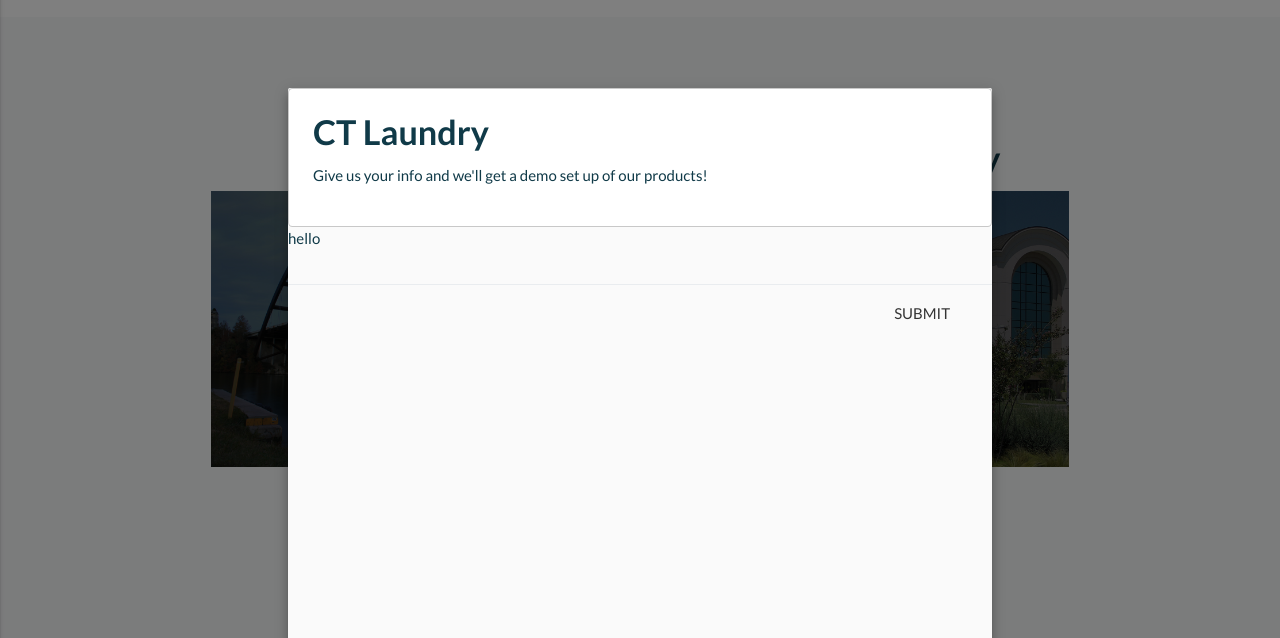
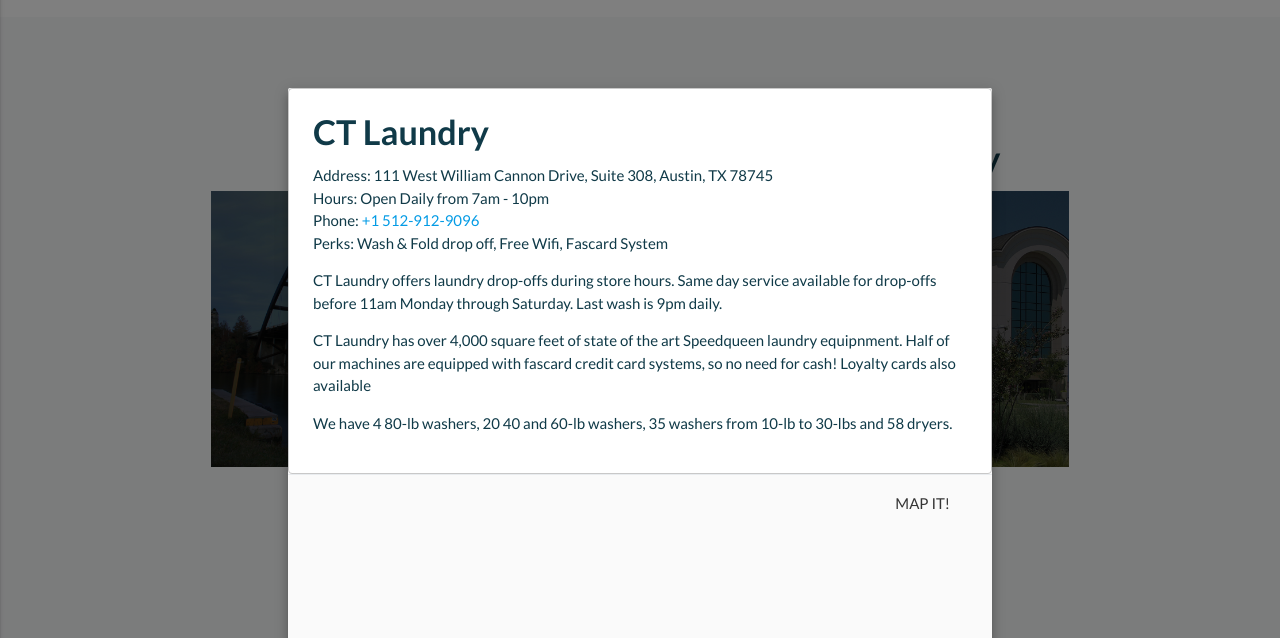
Before and after one commit to dtn601/ctlaundryatx, a website: page index.html in a window 1280 px wide. Both pictures are taken after a click on the link 417 px from the left and 2672 px from the top of the page. Shown: the part 2346-2984 px from the top of the page. Drawn offline with nearby package versions, Linux system fonts and the light colour scheme; files that its build step writes are made by us from their sources.

Commit message:
finished landing page content

```diff
--- a/index.html
+++ b/index.html
@@ -193,23 +193,31 @@
   <div id="CTModal" class="modal">
       <div class="modal-content LocationModal-content">
         <h4>CT Laundry</h4>
-        <p>Give us your info and we'll get a demo set up of our products!</p>
-    </div>
-        <div class="row">
-          <p> hello </p>
+          <p>Address: 111 West William Cannon Drive, Suite 308, Austin, TX 78745
+          <br>Hours: Open Daily from 7am - 10pm
+          <br>Phone: <a href="tel:+1 512-912-9096">+1 512-912-9096</a>
+          <br>Perks: Wash &amp; Fold drop off, Free Wifi, Fascard System
+          </p>
+        <p>CT Laundry offers laundry drop-offs during store hours. Same day service available for drop-offs before 11am Monday through Saturday. Last wash is 9pm daily.</p>
+        <p>CT Laundry has over 4,000 square feet of state of the art Speedqueen laundry equipnment. Half of our machines are equipped with fascard credit card systems, so no need for cash! Loyalty cards also available</p>
+        <p>We have 4 80-lb washers, 20 40 and 60-lb washers, 35 washers from 10-lb to 30-lbs and 58 dryers.
       </div>
       <div class="modal-footer LocationModal-footer">
-        <input type="submit" class="waves-effect waves-green btn-flat" id="CTRequest" value="Submit">
+          <input type="submit" class="waves-effect waves-green btn-flat" id="CTRequest" value="Map It!">
       </div>
   </div>
 
 <div id="SpinCycleModal" class="modal">
       <div class="modal-content LocationModal-content">
         <h4>SpinCycle Laundry</h4>
-        <p>Give us your info and we'll get a demo set up of our products!</p>
-    </div>
-        <div class="row">
-          <p> hello </p>
+          <p>Address: 9717 North Lamar Blvd, Suite A-B, Austin, TX 78753
+          <br>Hours: Open from 7am - 12am Tuesday - Friday, 6am - 1am Saturday - Monday
+          <br>Phone: <a href="tel:+1 512-339-8554">+1 512-339-8554</a>
+          <br>Perks: Wash &amp; Fold drop off, Free Wifi, 6 TVs!
+          </p>
+        <p>SpinCycle Laundry offers laundry drop-offs during store hours. Same day service available for drop-offs before 11am Monday through Saturday. Last wash is 1 hour before closing</p>
+        <p>SpinCycle Laundry has recently been remodeled and has over 2,000 square feet of laundry equipment that is faithfully maintained by Toan. Come check out our oldest location with over 10 years in the business. </p>
+        <p>We have 4 80-lb washers, 20 40 and 60-lb washers, 35 washers from 10-lb to 30-lbs and 58 dryers.
       </div>
     <div class="modal-footer LocationModal-footer">
         <input type="submit" class="waves-effect waves-green btn-flat" id="SpinCycleRequest" value="Submit">
```
Also changed, not shown: 1 other file. Lines whose indentation alone changed are shown as unchanged.
